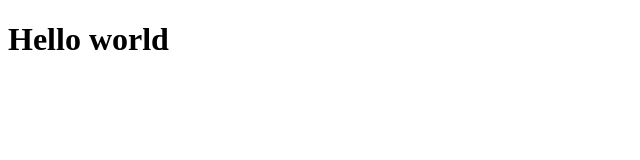
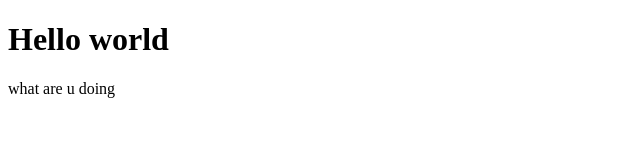
Before and after one commit to Sreypy/i3_typing_master, a plain HTML site: page index.html in a window 1280 px wide. Shown: the whole page, without its empty margins (0-640 px from the left). Drawn offline with Linux system fonts and the light colour scheme.

Commit message:
update index.html

```diff
--- a/index.html
+++ b/index.html
@@ -7,5 +7,6 @@
 </head>
 <body>
     <h1>Hello world</h1>
+    <p>what are u doing</p>
 </body>
 </html>
```
